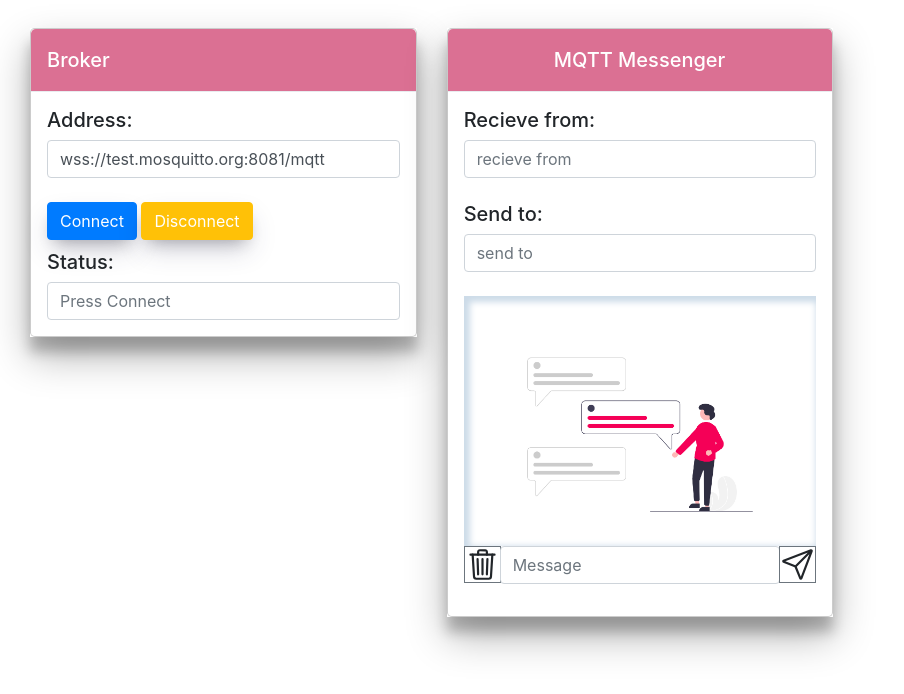
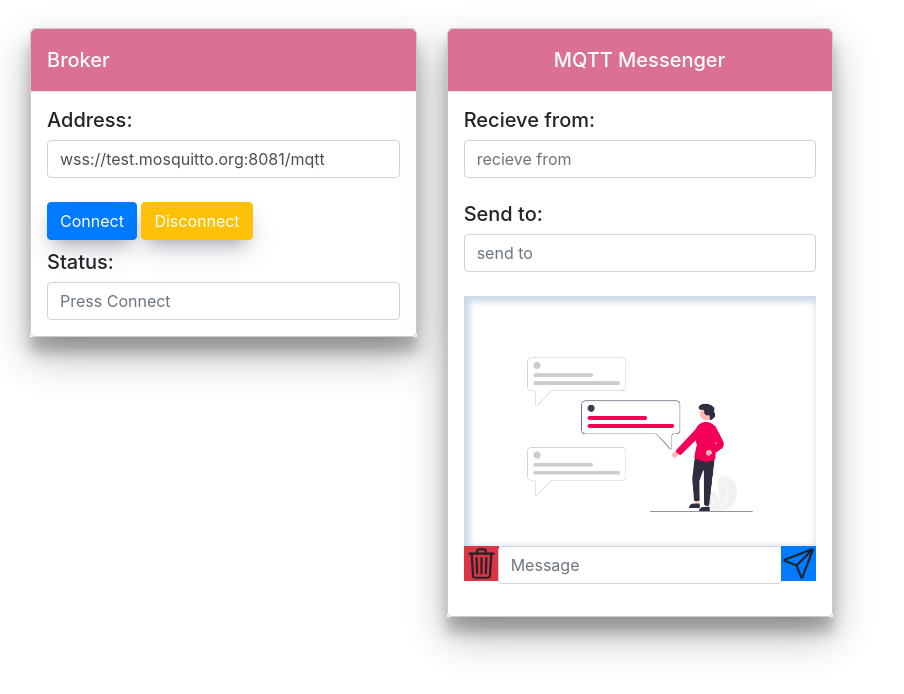
Before and after one commit to carl6227/mqttMessenger, a website: page index.html in a window 1280 px wide. Shown: the whole page, without its empty margins (0-904 px from the left). Drawn offline with nearby package versions, Linux system fonts and the light colour scheme.

Commit message:
Update index.html

```diff
--- a/index.html
+++ b/index.html
@@ -3,7 +3,7 @@
 <head>
     <meta charset="UTF-8">
     <meta name="viewport" content="width=device-width, initial-scale=1.0">
-    <title>mqtt Messenger</title>
+    <title>MQTT</title>
 
     <!-- Added the Bootstrap CDN -->
     <!-- Latest compiled and minified CSS -->
@@ -85,14 +85,14 @@
 
                                 <div class="input-group mb-3">
                                     <div class="input-group-prepend">
-                                        <ion-icon class="border border-secondary" id="clear"name="trash-outline"></ion-icon>
+                                        <ion-icon class="bg-danger"id="clear"name="trash-outline"></ion-icon>
                                     </div>
                                     <div class="custom-file">
                                         <input type="text" class="form-control" id="pubMessage"
                                             aria-describedby="emailHelp" placeholder="Message">
                                     </div>
                                     <div class="input-group-append">
-                                        <ion-icon class="border border-secondary" id="pub-button" name="paper-plane-outline"></ion-icon>
+                                        <ion-icon class="bg-primary color-ligt"id="pub-button" name="paper-plane-outline"></ion-icon>
                                     </div>
                                 </div>
 
```
